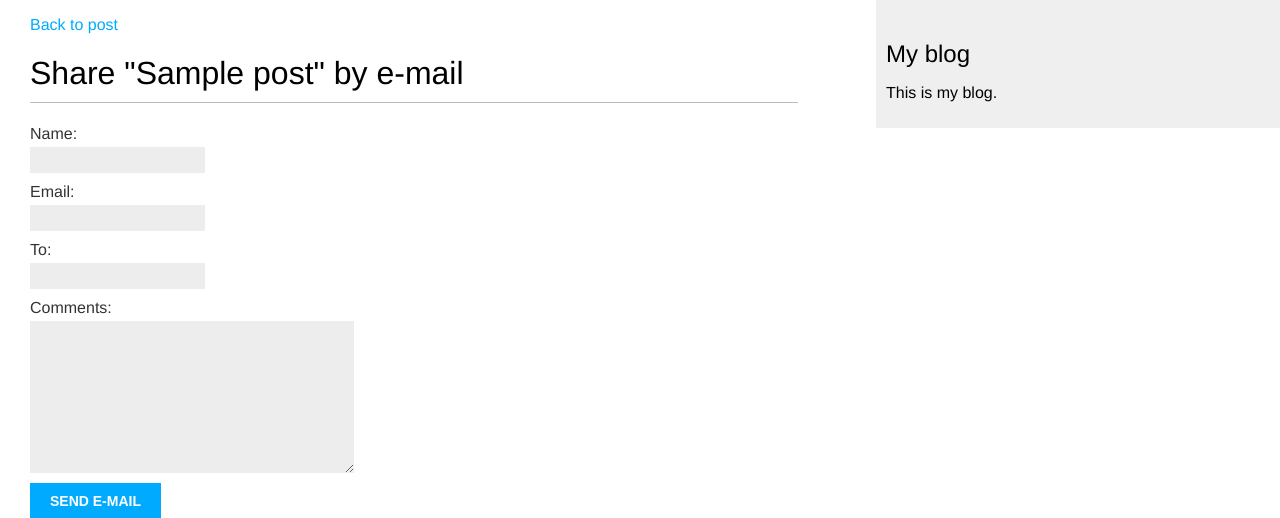
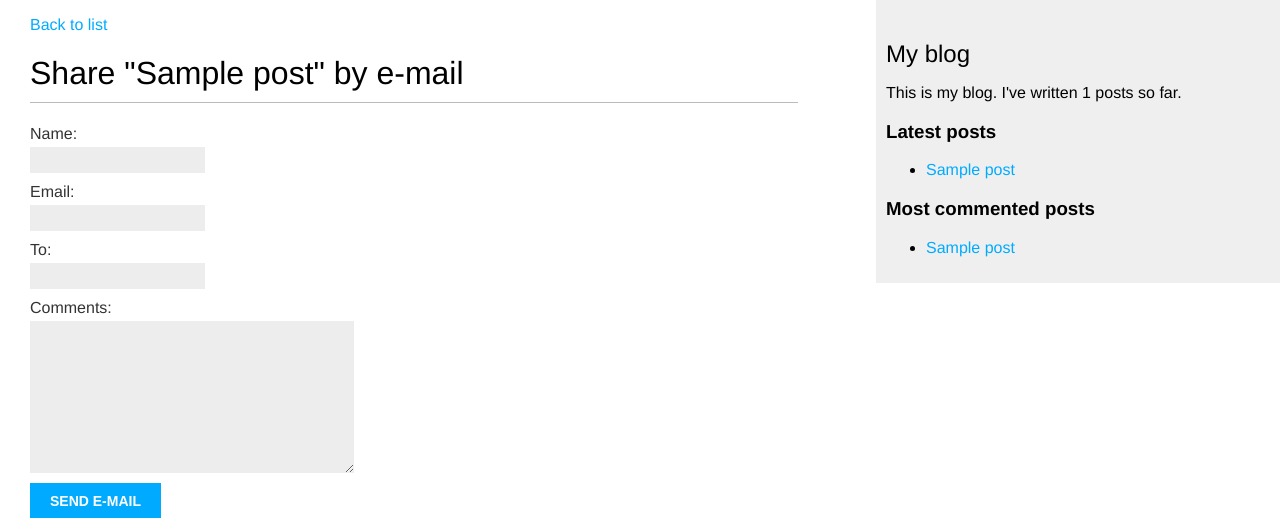
Before and after one commit to icodeunot/blahg, a Django app: page /blog/1/share/ in a window 1280 px wide. Shown: the top 518 px of the page. Run offline with Django 5.2, Linux system fonts and the light colour scheme; tables that the repository leaves empty hold one stand-in row (values such as "Sample post").

Commit message:
Added custom filters

```diff
--- a/blog/templates/blog/base.html
+++ b/blog/templates/blog/base.html
@@ -1,3 +1,4 @@
+{% load blog_tags %}
 {% load static %}
 <!DOCTYPE html>
 <html>
@@ -12,7 +13,21 @@
     </div>
     <div id="sidebar">
         <h2>My blog</h2>
-        <p>This is my blog.</p>
+        <p>
+            This is my blog.
+            I've written {% total_posts %} posts so far.
+        </p>
+        <h3>Latest posts</h3>
+        {% show_latest_posts 3 %}
+        <h3>Most commented posts</h3>
+        {% get_most_commented_posts as most_commented_posts %}
+        <ul>
+            {% for post in most_commented_posts %}
+                <li>
+                    <a href="{{ post.get_absolute_url }}">{{ post.title }}</a>
+                </li>
+            {% endfor %}
+        </ul>
     </div>
 </body>
 </html>
--- a/blog/templates/blog/post/comment.html
+++ b/blog/templates/blog/post/comment.html
@@ -3,6 +3,10 @@
 {% block title %}Add a comment{% endblock %}
 
 {% block content %}
+    <!-- Adding a back button -->
+    <p>
+        <a href="{% url 'blog:post_list' %}">Back to list</a>
+    </p>
     {% if comment %}
         <h2>Your comment has been added.</h2>
         <p><a href="{{ post.get_absolute_url }}">Back to the post</a></p>
--- /dev/null
+++ b/blog/templates/blog/post/latest_posts.html
@@ -0,0 +1,7 @@
+<ul>
+    {% for post in latest_posts %}
+        <li>
+            <a href="{{ post.get_absolute_url }}">{{ post.title }}</a>
+        </li>
+    {% endfor %}
+</ul>
--- a/blog/templates/blog/post/list.html
+++ b/blog/templates/blog/post/list.html
@@ -1,4 +1,5 @@
 {% extends "blog/base.html" %}
+{% load blog_tags %}
 
 {% block title %}My Blog{% endblock %}
 
@@ -24,7 +25,7 @@
         <p class="date">
             Published {{ post.publish }} by {{ post.author }}
         </p>
-        {{ post.body|truncatewords:30|linebreaks }}
+        {{ post.body|markdown|truncatewords_html:30 }}
     {% endfor %}
     {% include "pagination.html" with page=posts %}
 {% endblock %}
--- a/blog/templates/blog/post/share.html
+++ b/blog/templates/blog/post/share.html
@@ -3,9 +3,9 @@
 {% block title %}Share a post{% endblock %}
 
 {% block content %}
-        <!-- Adding a back button -->
+    <!-- Adding a back button -->
     <p>
-        <a href="javascript:history.back()">Back to post</a>
+        <a href="{% url 'blog:post_list' %}">Back to list</a>
     </p>
     {% if sent %}
         <h1>E-mail successfully sent</h1>
--- /dev/null
+++ b/blog/templatetags/blog_tags.py
@@ -0,0 +1,27 @@
+from django import template
+from django.db.models import Count
+from django.utils.safestring import mark_safe
+from ..models import Post
+import markdown
+
+
+register = template.Library()
+
+@register.simple_tag
+def total_posts():
+    return Post.published.count()
+
+@register.inclusion_tag('blog/post/latest_posts.html')
+def show_latest_posts(count=5):
+    latest_posts = Post.published.order_by('-publish')[:count]
+    return {'latest_posts': latest_posts}
+
+@register.simple_tag
+def get_most_commented_posts(count=5):
+    return Post.published.annotate(
+        total_comments=Count('comments')
+    ).order_by('-total_comments')[:count]
+
+@register.filter(name='markdown')
+def markdown_format(text):
+    return mark_safe(markdown.markdown(text))
--- a/blog/views.py
+++ b/blog/views.py
@@ -1,5 +1,6 @@
 from django.core.mail import send_mail
 from django.core.paginator import EmptyPage, PageNotAnInteger, Paginator
+from django.db.models import Count
 from django.shortcuts import get_object_or_404, render
 from django.views.decorators.http import require_POST
 from django.views.generic import ListView
@@ -50,13 +51,23 @@ def post_detail(request, year, month, day, post):
     # Form for users to comment
     form = CommentForm()
 
+    # List of similar posts
+    post_tags_ids = post.tags.values_list('id', flat=True)
+    similar_posts = Post.published.filter(
+        tags__in=post_tags_ids
+    ).exclude(id=post.id)
+    similar_posts = similar_posts.annotate(
+        same_tags=Count('tags')
+    ).order_by('-same_tags', '-publish')[:4]
+
     return render(
         request,
         'blog/post/detail.html',
         {
             'post': post,
             'comments': comments,
-            'form': form
+            'form': form,
+            'similar_posts': similar_posts
         }
     )
 
```
Also changed, not shown: blog/templates/blog/post/detail.html (+12 -2 lines), blog/templatetags/__init__.py (added).
